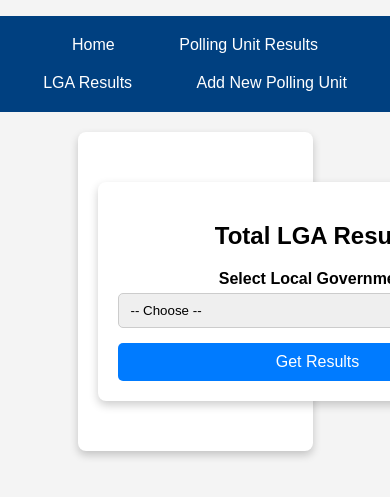
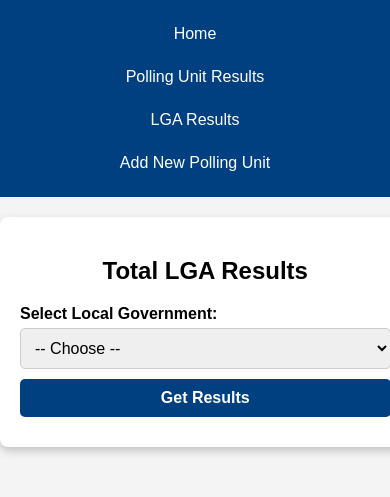
Before and after one commit to Goodnessigwe/bincom_test, a PHP site: page /lga_results.php in a window 390 px wide; the page is wider, and only the part inside the window is pictured. Shown: the top 497 px of that part. Run offline with PHP 8.4, Linux system fonts and the light colour scheme; data that the repository does not hold is empty.

Commit message:
added responsiveness

```diff
--- a/style.css
+++ b/style.css
@@ -1,79 +1,22 @@
+/* General Styles */
 body {
     font-family: Arial, sans-serif;
-    background-color: #f4f4f4;
-    text-align: center;
+    background: #f4f4f4;
     margin: 0;
     padding: 0;
+    text-align: center;
 }
 
-.container {
-    width: 50%;
-    margin: auto;
-    padding: 20px;
-    background: white;
-    box-shadow: 0px 4px 8px rgba(0, 0, 0, 0.2);
-    border-radius: 8px;
-}
-
-table {
-    width: 100%;
-    border-collapse: collapse;
-}
-
-th, td {
-    border: 1px solid black;
-    padding: 8px;
-    text-align: left;
-}
-.form-container {
-    width: 400px;
-    margin: 30px auto;
-    padding: 20px;
-    background: #ffffff;
-    box-shadow: 0px 4px 10px rgba(0, 0, 0, 0.2); /* Elevation effect */
-    border-radius: 8px;
-}
-
-/* Style each label to be on a new line */
-.form-container label {
-    display: block;
-    font-weight: bold;
-    margin-bottom: 5px;
-}
-
-/* Style input fields */
-.form-container input, .form-container select {
-    width: 100%;
-    padding: 8px;
-    margin-bottom: 15px;
-    border: 1px solid #ccc;
-    border-radius: 5px;
-}
-
-/* Style the submit button */
-.form-container button {
-    width: 100%;
+/* Navigation Menu */
+nav {
+    background: #004080;
     padding: 10px;
-    background-color: #007bff;
-    color: white;
-    border: none;
-    border-radius: 5px;
-    cursor: pointer;
-    font-size: 16px;
-}
-
-.form-container button:hover {
-    background-color: #0056b3;
 }
 
 nav ul {
     list-style-type: none;
     padding: 0;
-    text-align: center;
-    background: #004080;
-    margin-bottom: 20px;
-    padding: 10px;
-
+    margin: 0;
 }
 
 nav ul li {
@@ -84,11 +27,104 @@ nav ul li {
 nav ul li a {
     color: white;
     text-decoration: none;
-    padding: 10px 20px;
+    padding: 10px 15px;
     display: inline-block;
+    font-size: 16px;
 }
 
 nav ul li a:hover {
     background: #0066cc;
     border-radius: 5px;
 }
+
+/* Page Container */
+.container {
+    width: 90%;
+    max-width: 600px;
+    margin: 20px auto;
+    padding: 20px;
+    background: white;
+    box-shadow: 0px 4px 8px rgba(0, 0, 0, 0.2);
+    border-radius: 8px;
+}
+
+/* Forms */
+form {
+    display: flex;
+    flex-direction: column;
+    align-items: center;
+}
+
+label {
+    font-weight: bold;
+    margin-bottom: 5px;
+    display: block;
+    width: 100%;
+    text-align: left;
+}
+
+select, input, button {
+    width: 100%;
+    max-width: 500px;
+    margin-bottom: 10px;
+    padding: 10px;
+    font-size: 1rem;
+    border: 1px solid #ccc;
+    border-radius: 5px;
+}
+
+/* Button Styles */
+button {
+    background: #004080;
+    color: white;
+    border: none;
+    cursor: pointer;
+    font-size: 16px;
+    font-weight: bold;
+    transition: 0.3s;
+}
+
+button:hover {
+    background: #0066cc;
+}
+
+/* Table Styling */
+table {
+    width: 100%;
+    border-collapse: collapse;
+    margin-top: 15px;
+}
+
+th, td {
+    border: 1px solid #ddd;
+    padding: 8px;
+    text-align: center;
+}
+
+th {
+    background: #004080;
+    color: white;
+}
+
+/* Error & Success Messages */
+p {
+    font-size: 16px;
+    color: red;
+    font-weight: bold;
+}
+
+/* Responsive Styles */
+@media (max-width: 768px) {
+    nav ul li {
+        display: block;
+        margin: 5px 0;
+    }
+
+    .container {
+        width: 95%;
+    }
+
+    label, select, input, button {
+        width: 100%;
+    }
+}
```
